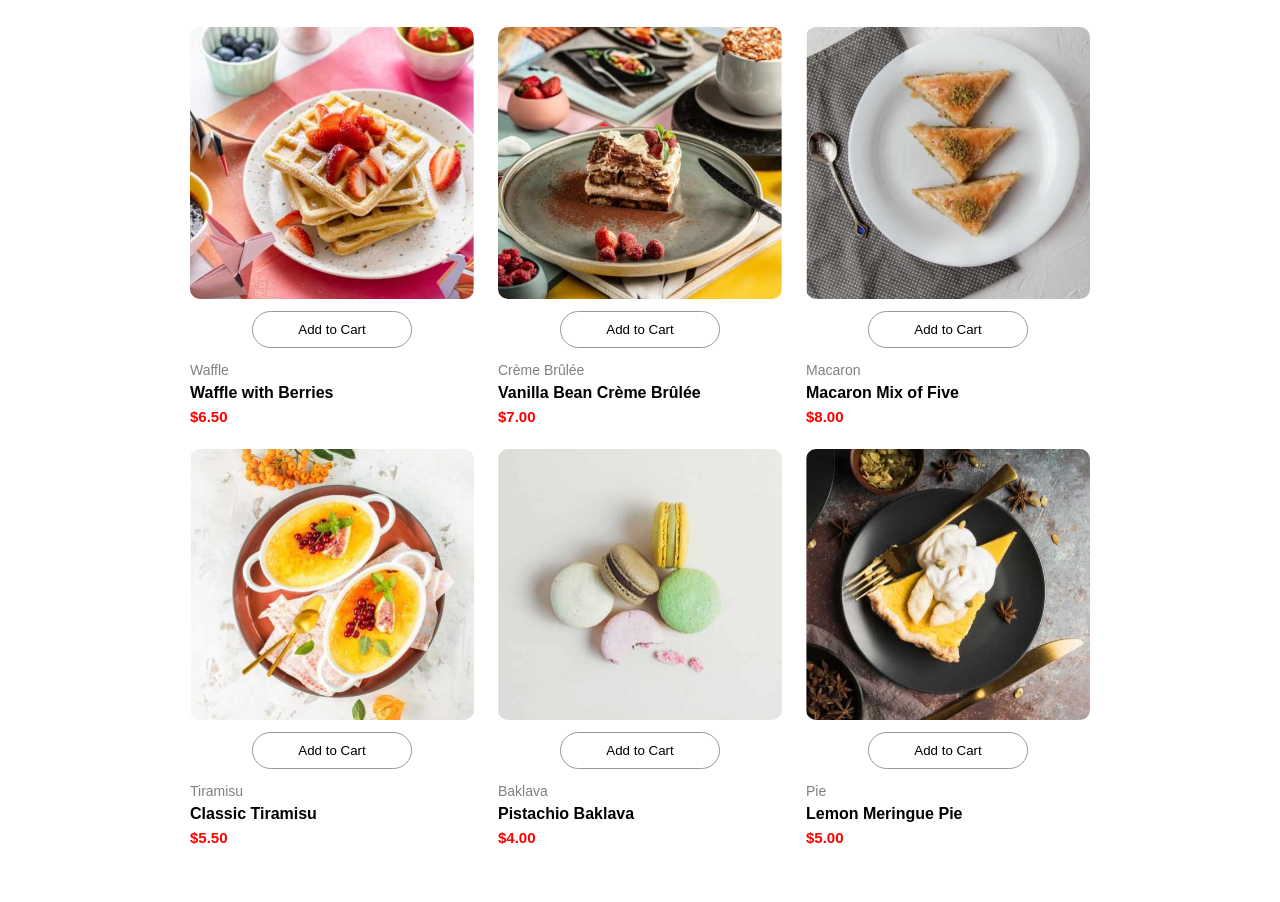
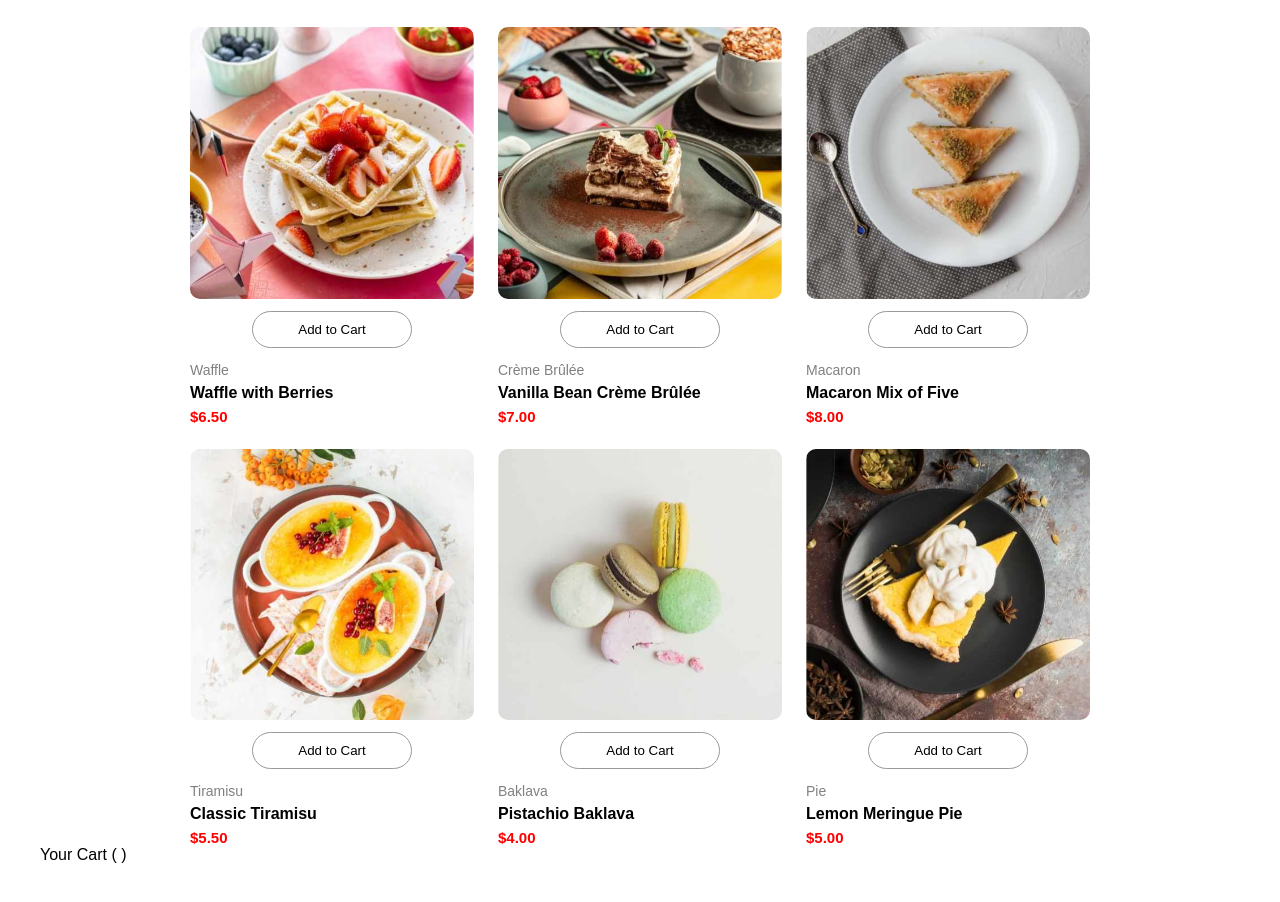
Before and after one commit to lazicddavid/desserts, a plain HTML site: page index.html in a window 1280 px wide. Shown: the part 80-982 px from the top of the page. Drawn offline with Linux system fonts and the light colour scheme.

Commit message:
added cartItems

```diff
--- a/index.html
+++ b/index.html
@@ -72,6 +72,8 @@
         </article>
       </div>
     </div>
+
+    <div class="cartItems">Your Cart ( )</div>
     <script type="module" src="dessert.js"></script>
   </body>
 </html>
--- a/style.css
+++ b/style.css
@@ -64,3 +64,6 @@ body {
   color: red;
   font-weight: bold;
 }
+
+.cartItems {
+}
```
Also changed, not shown: cartimg.jpg (added).
